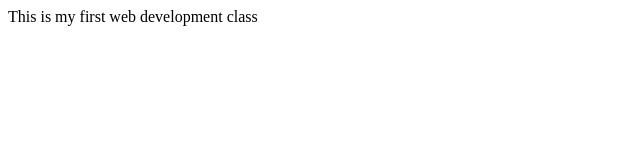
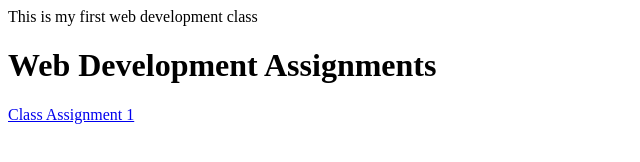
Before and after one commit to Samitagrg/WebDev, a plain HTML site: page index.html in a window 1280 px wide. Shown: the whole page, without its empty margins (0-640 px from the left). Drawn offline with Linux system fonts and the light colour scheme.

Commit message:
added assignmnet 1 link

```diff
--- a/index.html
+++ b/index.html
@@ -7,5 +7,9 @@
 </head>
 <body>
     This is my first web development class
+
+
+    <h1> Web Development Assignments</h1>
+    <a href="./class-assignment-1/index.html">Class Assignment 1</a>
 </body>
 </html>
```
